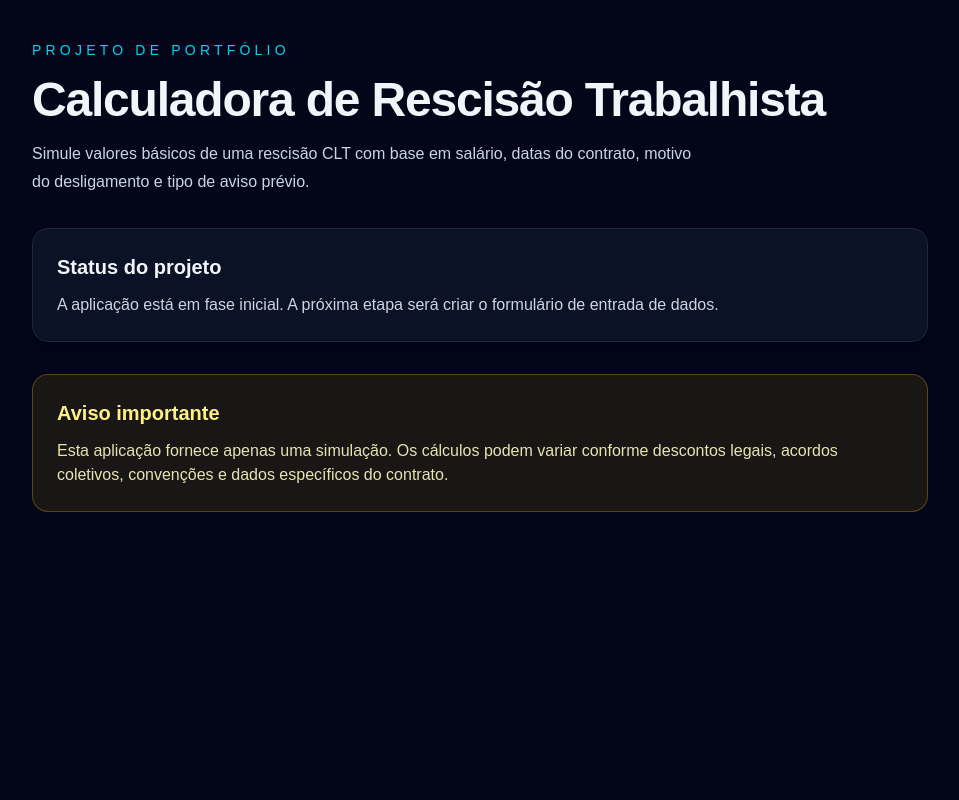
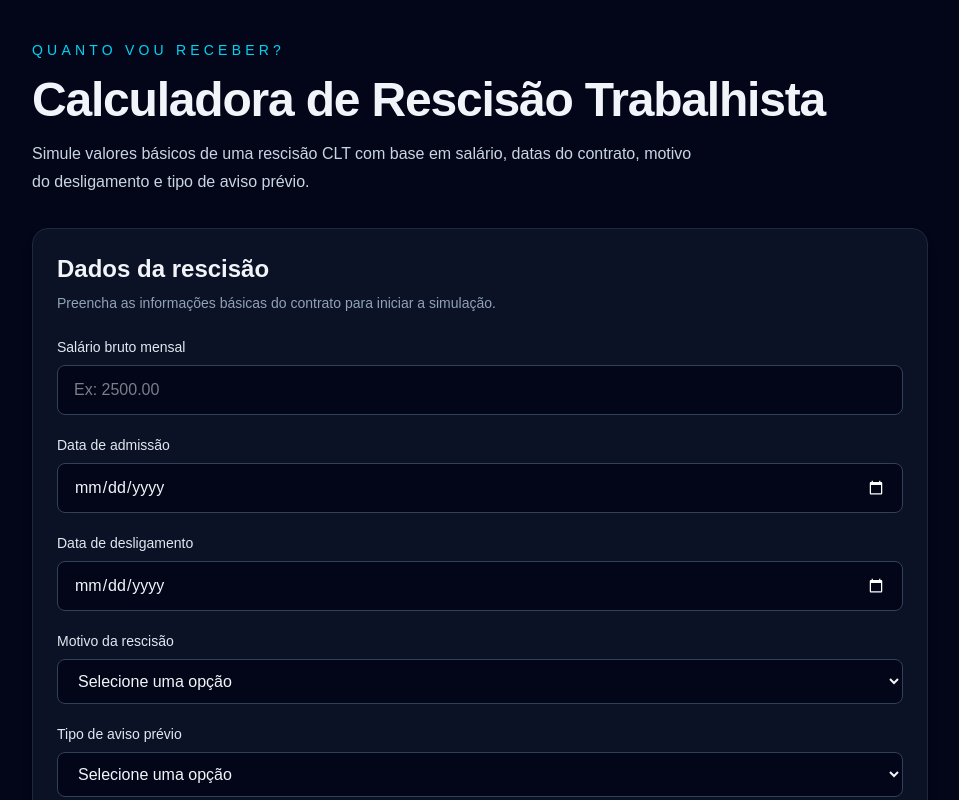
Before and after one commit to WellyAguiar/rescisao-calc, a Next.js app: page / in a window 1280 px wide. Shown: the top 800 px of the page, without its empty margins (160-1119 px from the left). Built offline with nearby package versions, Linux system fonts and the light colour scheme.

Commit message:
feat: add rescission form layout

```diff
--- a/src/app/page.tsx
+++ b/src/app/page.tsx
@@ -1,10 +1,12 @@
+import { RescissionForm } from "@/features/rescission/components/RescissionForm";
+
 export default function Home() {
   return (
     <main className="min-h-screen bg-slate-950 px-6 py-10 text-slate-100">
       <section className="mx-auto flex max-w-4xl flex-col gap-8">
         <div className="space-y-4">
           <p className="text-sm font-medium uppercase tracking-[0.3em] text-cyan-400">
-            Projeto de portfólio
+            Quanto vou receber?
           </p>
 
           <h1 className="text-4xl font-bold tracking-tight sm:text-5xl">
@@ -16,6 +18,8 @@ export default function Home() {
             datas do contrato, motivo do desligamento e tipo de aviso prévio.
           </p>
         </div>
+
+        <RescissionForm />
 
         <div className="rounded-2xl border border-slate-800 bg-slate-900/70 p-6 shadow-lg">
           <h2 className="text-xl font-semibold">Status do projeto</h2>
--- /dev/null
+++ b/src/features/rescission/components/RescissionForm.tsx
@@ -0,0 +1,120 @@
+export function RescissionForm() {
+  return (
+    <form className="rounded-2xl border border-slate-800 bg-slate-900/70 p-6 shadow-lg">
+      <div className="space-y-2">
+        <h2 className="text-2xl font-semibold text-slate-100">
+          Dados da rescisão
+        </h2>
+
+        <p className="text-sm text-slate-400">
+          Preencha as informações básicas do contrato para iniciar a simulação.
+        </p>
+      </div>
+
+      <div className="mt-6 grid gap-5">
+        <div className="grid gap-2">
+          <label htmlFor="salary" className="text-sm font-medium text-slate-200">
+            Salário bruto mensal
+          </label>
+
+          <input
+            id="salary"
+            name="salary"
+            type="number"
+            min="0"
+            step="0.01"
+            placeholder="Ex: 2500.00"
+            className="rounded-lg border border-slate-700 bg-slate-950 px-4 py-3 text-slate-100 outline-none transition focus:border-cyan-400"
+          />
+        </div>
+
+        <div className="grid gap-2">
+          <label
+            htmlFor="admissionDate"
+            className="text-sm font-medium text-slate-200"
+          >
+            Data de admissão
+          </label>
+
+          <input
+            id="admissionDate"
+            name="admissionDate"
+            type="date"
+            className="rounded-lg border border-slate-700 bg-slate-950 px-4 py-3 text-slate-100 outline-none transition focus:border-cyan-400"
+          />
+        </div>
+
+        <div className="grid gap-2">
+          <label
+            htmlFor="terminationDate"
+            className="text-sm font-medium text-slate-200"
+          >
+            Data de desligamento
+          </label>
+
+          <input
+            id="terminationDate"
+            name="terminationDate"
+            type="date"
+            className="rounded-lg border border-slate-700 bg-slate-950 px-4 py-3 text-slate-100 outline-none transition focus:border-cyan-400"
+          />
+        </div>
+
+        <div className="grid gap-2">
+          <label
+            htmlFor="terminationReason"
+            className="text-sm font-medium text-slate-200"
+          >
+            Motivo da rescisão
+          </label>
+
+          <select
+            id="terminationReason"
+            name="terminationReason"
+            className="rounded-lg border border-slate-700 bg-slate-950 px-4 py-3 text-slate-100 outline-none transition focus:border-cyan-400"
+            defaultValue=""
+          >
+            <option value="" disabled>
+              Selecione uma opção
+            </option>
+            <option value="dismissal_without_cause">
+              Demissão sem justa causa
+            </option>
+            <option value="resignation">Pedido de demissão</option>
+            <option value="dismissal_with_cause">Demissão com justa causa</option>
+          </select>
+        </div>
+
+        <div className="grid gap-2">
+          <label
+            htmlFor="noticeType"
+            className="text-sm font-medium text-slate-200"
+          >
+            Tipo de aviso prévio
+          </label>
+
+          <select
+            id="noticeType"
+            name="noticeType"
+            className="rounded-lg border border-slate-700 bg-slate-950 px-4 py-3 text-slate-100 outline-none transition focus:border-cyan-400"
+            defaultValue=""
+          >
+            <option value="" disabled>
+              Selecione uma opção
+            </option>
+            <option value="worked">Trabalhado</option>
+            <option value="indemnified">Indenizado</option>
+            <option value="not_applicable">Não aplicável</option>
+          </select>
+        </div>
+
+        <button
+          type="submit"
+          className="mt-2 rounded-lg bg-cyan-400 px-5 py-3 font-semibold text-slate-950 transition hover:bg-cyan-300"
+        >
+          Calcular rescisão
+        </button>
+      </div>
+    </form>
+  );
+}
```
